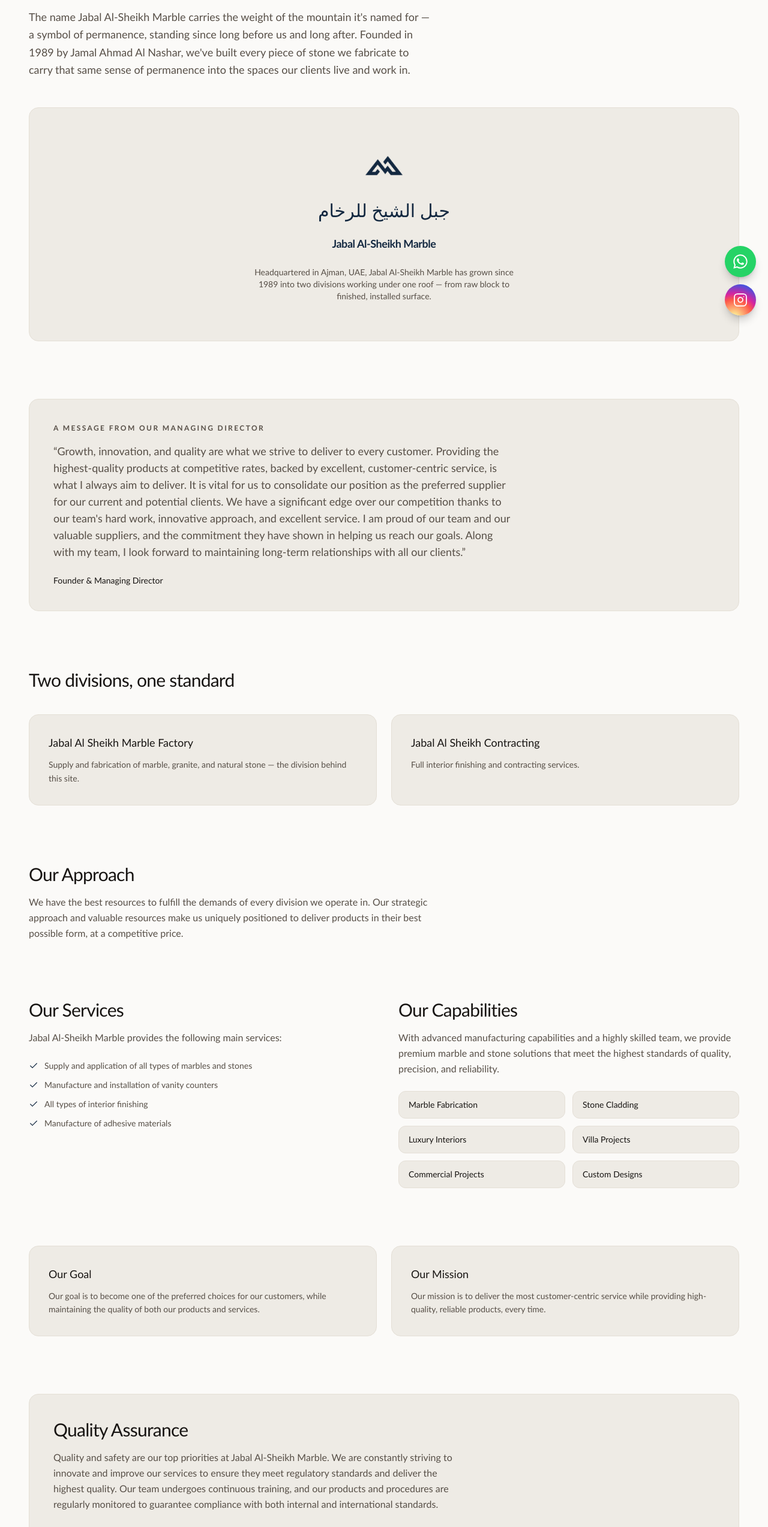
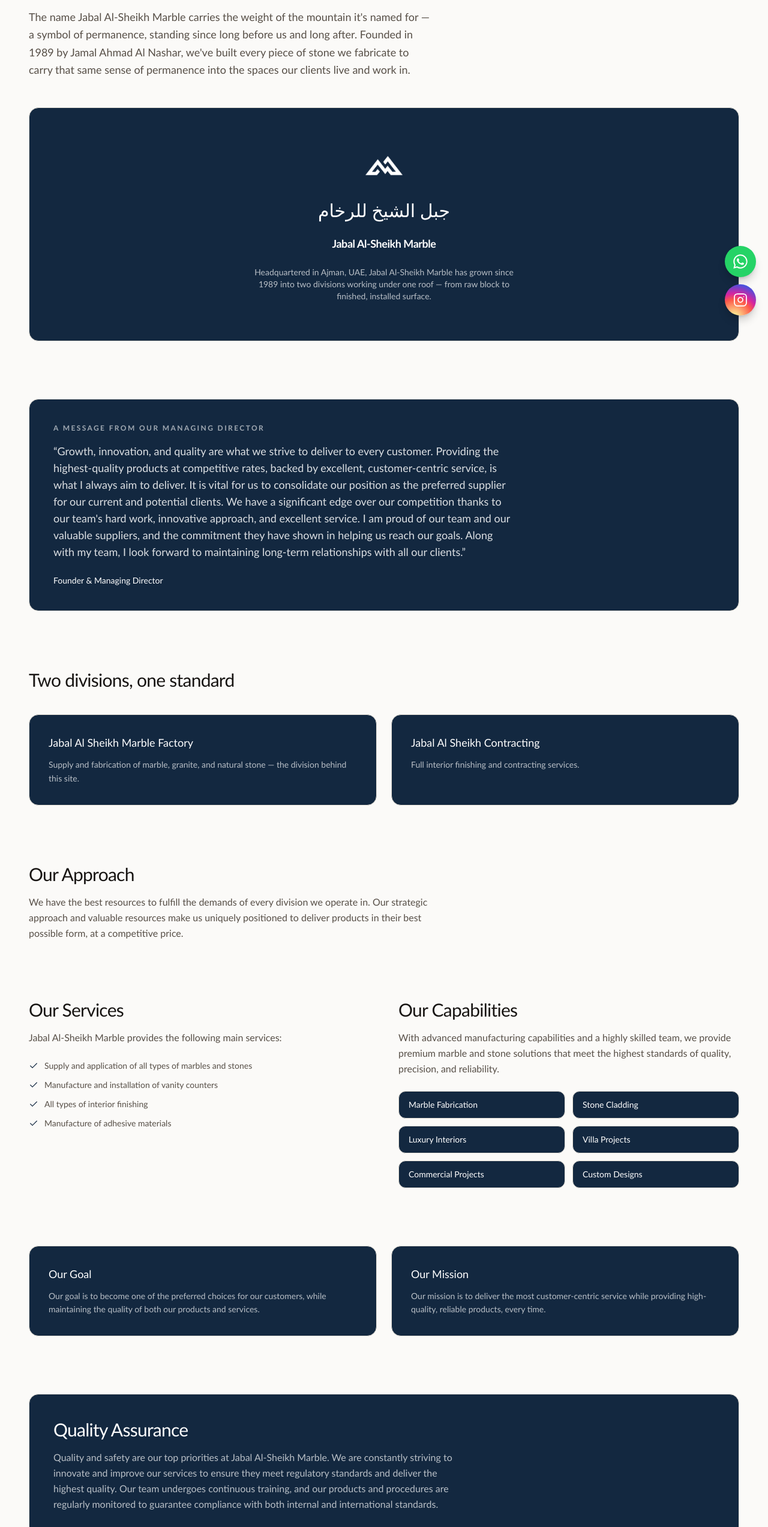
Before and after one commit to basselalnashar-gif/jas-marble-websitee, a Next.js app: page /about in a window 1280 px wide. Shown: the part 254-2800 px from the top of the page at 60% size. Built offline with nearby package versions, Linux system fonts and the light colour scheme.

Commit message:
Change About card boxes to navy blue

```diff
--- a/src/app/about/page.tsx
+++ b/src/app/about/page.tsx
@@ -39,28 +39,22 @@
 
       <section className="container-px mx-auto max-w-8xl pb-20 sm:pb-24">
         <Reveal>
-          <div className="flex flex-col items-center gap-6 rounded-2xl border border-hairline bg-stone-150 px-8 py-16 text-center dark:bg-white/5">
+          <div className="flex flex-col items-center gap-6 rounded-2xl border border-hairline bg-navy-900 px-8 py-16 text-center">
             <span className="relative block h-16 w-16">
-              <Image
-                src="/images/logo/logo-mark-navy.png"
-                alt=""
-                fill
-                className="object-contain dark:hidden"
-              />
               <Image
                 src="/images/logo/logo-mark-white.png"
                 alt=""
                 fill
-                className="hidden object-contain dark:block"
+                className="object-contain"
               />
             </span>
-            <p className="font-display text-3xl text-navy-dynamic" dir="rtl" lang="ar">
+            <p className="font-display text-3xl text-white" dir="rtl" lang="ar">
               {site.nameArabic}
             </p>
-            <p className="font-brand text-lg font-bold tracking-tight text-navy-dynamic">
+            <p className="font-brand text-lg font-bold tracking-tight text-white">
               {site.name}
             </p>
-            <p className="max-w-md text-sm text-fg-muted">
+            <p className="max-w-md text-sm text-white/70">
               Headquartered in Ajman, UAE, {site.name} has grown since{" "}
               {site.founded} into two divisions working under one roof —
               from raw block to finished, installed surface.
@@ -71,11 +65,11 @@
 
       <section className="container-px mx-auto max-w-8xl pb-20 sm:pb-24">
         <Reveal>
-          <div className="rounded-2xl border border-hairline bg-stone-150 p-8 sm:p-10 dark:bg-white/5">
-            <p className="text-xs font-semibold uppercase tracking-[0.2em] text-fg-muted">
+          <div className="rounded-2xl border border-hairline bg-navy-900 p-8 sm:p-10">
+            <p className="text-xs font-semibold uppercase tracking-[0.2em] text-white/60">
               A Message from Our Managing Director
             </p>
-            <blockquote className="mt-4 max-w-3xl text-base leading-relaxed text-fg-muted sm:text-lg">
+            <blockquote className="mt-4 max-w-3xl text-base leading-relaxed text-white/85 sm:text-lg">
               &ldquo;Growth, innovation, and quality are what we strive to
               deliver to every customer. Providing the highest-quality
               products at competitive rates, backed by excellent,
@@ -89,7 +83,7 @@
               goals. Along with my team, I look forward to maintaining
               long-term relationships with all our clients.&rdquo;
             </blockquote>
-            <p className="mt-6 text-sm font-medium text-fg">
+            <p className="mt-6 text-sm font-medium text-white">
               Founder &amp; Managing Director
             </p>
           </div>
@@ -106,12 +100,12 @@
           {site.divisions.map((division) => (
             <StaggerItem
               key={division.name}
-              className="rounded-2xl border border-hairline bg-stone-150 p-8 dark:bg-white/5"
+              className="rounded-2xl border border-hairline bg-navy-900 p-8"
             >
-              <h3 className="font-display text-lg font-medium text-fg">
+              <h3 className="font-display text-lg font-medium text-white">
                 {division.name}
               </h3>
-              <p className="mt-3 text-sm leading-relaxed text-fg-muted">
+              <p className="mt-3 text-sm leading-relaxed text-white/70">
                 {division.description}
               </p>
             </StaggerItem>
@@ -165,7 +159,7 @@
               {capabilities.map((capability) => (
                 <div
                   key={capability}
-                  className="rounded-xl border border-hairline bg-stone-150 px-4 py-3 text-sm font-medium text-fg dark:bg-white/5"
+                  className="rounded-xl border border-hairline bg-navy-900 px-4 py-3 text-sm font-medium text-white"
                 >
                   {capability}
                 </div>
@@ -177,21 +171,21 @@
 
       <section className="container-px mx-auto max-w-8xl pb-20 sm:pb-24">
         <StaggerGroup className="grid grid-cols-1 gap-6 sm:grid-cols-2">
-          <StaggerItem className="rounded-2xl border border-hairline bg-stone-150 p-8 dark:bg-white/5">
-            <h3 className="font-display text-lg font-medium text-fg">
+          <StaggerItem className="rounded-2xl border border-hairline bg-navy-900 p-8">
+            <h3 className="font-display text-lg font-medium text-white">
               Our Goal
             </h3>
-            <p className="mt-3 text-sm leading-relaxed text-fg-muted">
+            <p className="mt-3 text-sm leading-relaxed text-white/70">
               Our goal is to become one of the preferred choices for our
               customers, while maintaining the quality of both our products
               and services.
             </p>
           </StaggerItem>
-          <StaggerItem className="rounded-2xl border border-hairline bg-stone-150 p-8 dark:bg-white/5">
-            <h3 className="font-display text-lg font-medium text-fg">
+          <StaggerItem className="rounded-2xl border border-hairline bg-navy-900 p-8">
+            <h3 className="font-display text-lg font-medium text-white">
               Our Mission
             </h3>
-            <p className="mt-3 text-sm leading-relaxed text-fg-muted">
+            <p className="mt-3 text-sm leading-relaxed text-white/70">
               Our mission is to deliver the most customer-centric service
               while providing high-quality, reliable products, every time.
             </p>
@@ -201,11 +195,11 @@
 
       <section className="container-px mx-auto max-w-8xl pb-20 sm:pb-24">
         <Reveal>
-          <div className="rounded-2xl border border-hairline bg-stone-150 p-8 sm:p-10 dark:bg-white/5">
+          <div className="rounded-2xl border border-hairline bg-navy-900 p-8 sm:p-10 text-white">
             <h2 className="font-display text-2xl font-medium tracking-tight sm:text-3xl">
               Quality Assurance
             </h2>
-            <p className="mt-4 max-w-2xl text-base leading-relaxed text-fg-muted">
+            <p className="mt-4 max-w-2xl text-base leading-relaxed text-white/70">
               Quality and safety are our top priorities at {site.name}. We are
               constantly striving to innovate and improve our services to
               ensure they meet regulatory standards and deliver the highest
```
